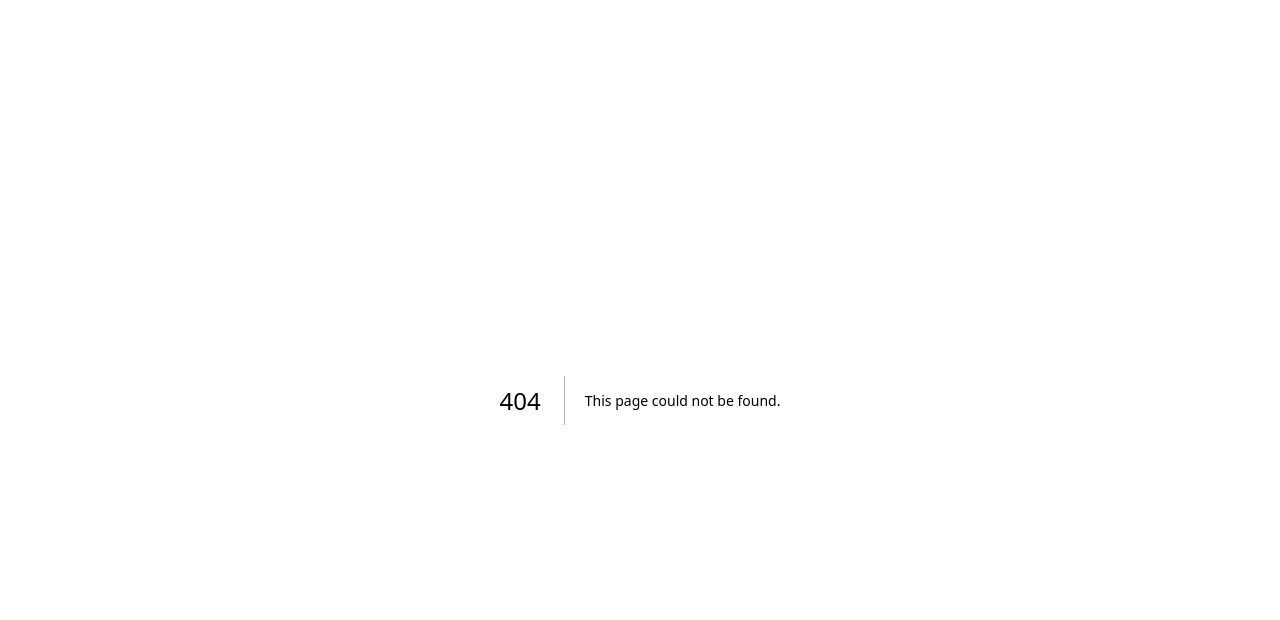
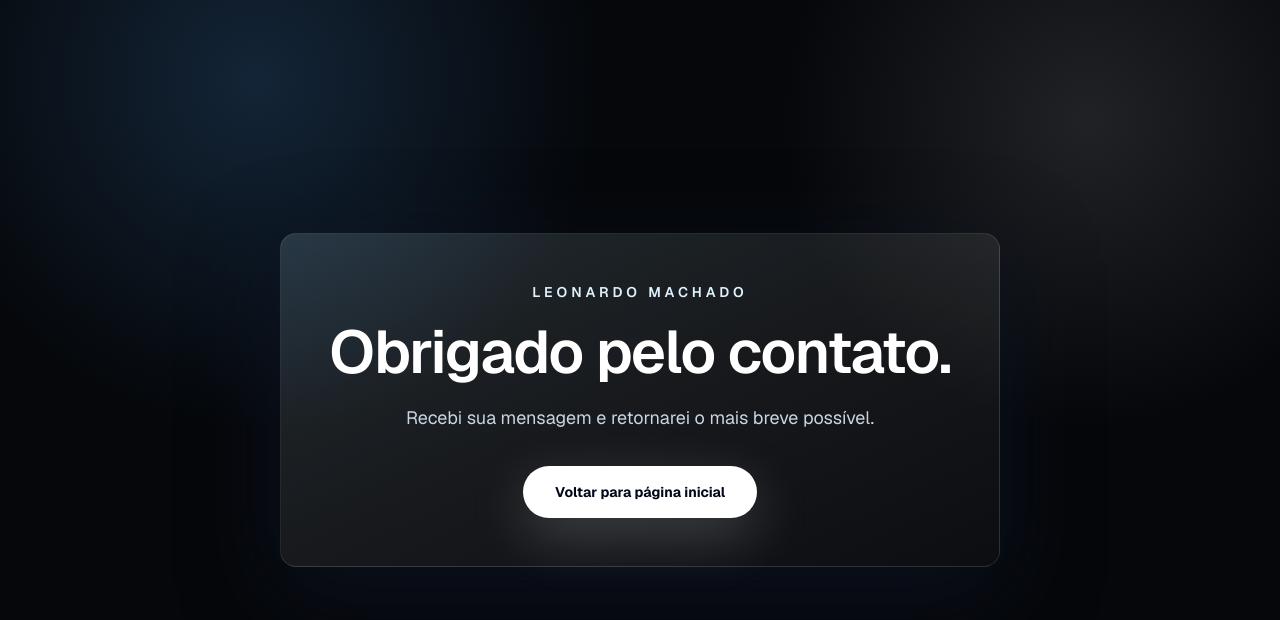
Before and after one commit to leonardocanva3/leonardo-machado-landing, a Next.js app: page /obrigado in a window 1280 px wide. Before the commit this address had no page. Shown: the top 620 px of the page. Built offline with nearby package versions, Linux system fonts and the light colour scheme.

Commit message:
Instala Google Analytics GA4

```diff
--- /dev/null
+++ b/app/components/google-analytics.tsx
@@ -0,0 +1,22 @@
+import Script from "next/script";
+
+const GA_MEASUREMENT_ID = "G-EFRYZJJB8B";
+
+export function GoogleAnalytics() {
+  return (
+    <>
+      <Script
+        src={`https://www.googletagmanager.com/gtag/js?id=${GA_MEASUREMENT_ID}`}
+        strategy="afterInteractive"
+      />
+      <Script id="google-analytics" strategy="afterInteractive">
+        {`
+          window.dataLayer = window.dataLayer || [];
+          function gtag(){dataLayer.push(arguments);}
+          gtag('js', new Date());
+          gtag('config', '${GA_MEASUREMENT_ID}');
+        `}
+      </Script>
+    </>
+  );
+}
--- a/app/layout.tsx
+++ b/app/layout.tsx
@@ -1,5 +1,6 @@
 import type { Metadata } from "next";
 import { Geist, Geist_Mono } from "next/font/google";
+import { GoogleAnalytics } from "@/app/components/google-analytics";
 import "./globals.css";
 
 const geistSans = Geist({
@@ -72,7 +73,10 @@ export default function RootLayout({
       lang="pt-BR"
       className={`${geistSans.variable} ${geistMono.variable} h-full antialiased`}
     >
-      <body className="flex min-h-full flex-col">{children}</body>
+      <body className="flex min-h-full flex-col">
+        <GoogleAnalytics />
+        {children}
+      </body>
     </html>
   );
 }
--- /dev/null
+++ b/app/obrigado/page.tsx
@@ -0,0 +1,26 @@
+import Link from "next/link";
+
+export default function ObrigadoPage() {
+  return (
+    <main className="relative flex min-h-screen items-center justify-center overflow-hidden bg-[#05070a] px-5 py-20 text-white sm:px-8">
+      <div className="pointer-events-none absolute inset-0 bg-[radial-gradient(circle_at_20%_10%,rgba(64,131,199,0.24),transparent_28%),radial-gradient(circle_at_85%_15%,rgba(226,232,240,0.12),transparent_24%)]" />
+      <div className="relative z-10 mx-auto max-w-3xl rounded-2xl border border-white/10 bg-gradient-to-br from-sky-200/[0.16] via-white/[0.075] to-white/[0.03] p-8 text-center shadow-[0_24px_90px_rgba(15,23,42,0.65)] sm:p-12">
+        <p className="text-sm font-semibold tracking-[0.28em] text-sky-100 uppercase">
+          Leonardo Machado
+        </p>
+        <h1 className="mt-5 text-4xl font-semibold tracking-tight text-white sm:text-6xl">
+          Obrigado pelo contato.
+        </h1>
+        <p className="mx-auto mt-5 max-w-xl text-base leading-8 text-slate-300 sm:text-lg">
+          Recebi sua mensagem e retornarei o mais breve possível.
+        </p>
+        <Link
+          href="/"
+          className="mt-8 inline-flex rounded-full bg-white px-8 py-4 text-sm font-bold text-slate-950 shadow-[0_18px_55px_rgba(226,232,240,0.22)] transition hover:scale-[1.01]"
+        >
+          Voltar para página inicial
+        </Link>
+      </div>
+    </main>
+  );
+}
```
